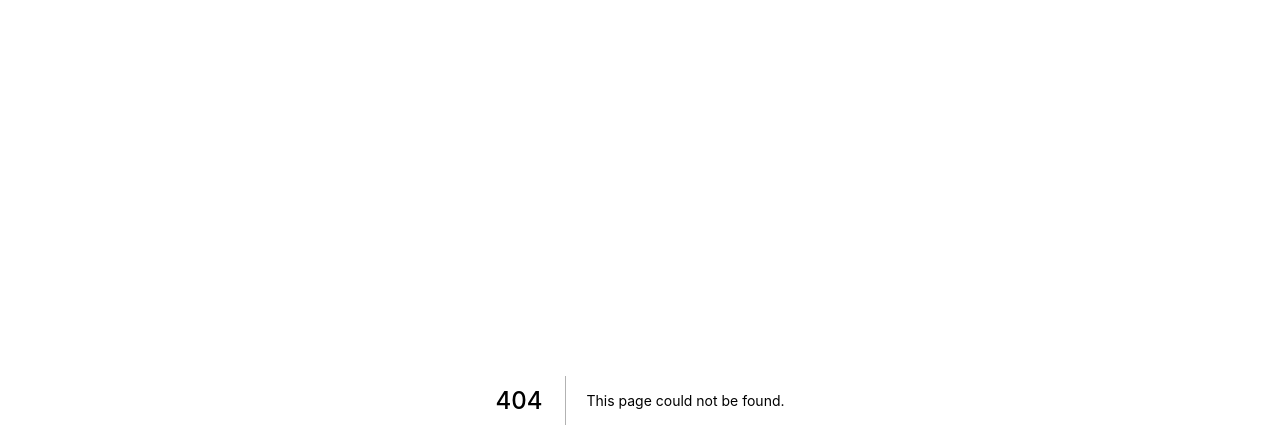
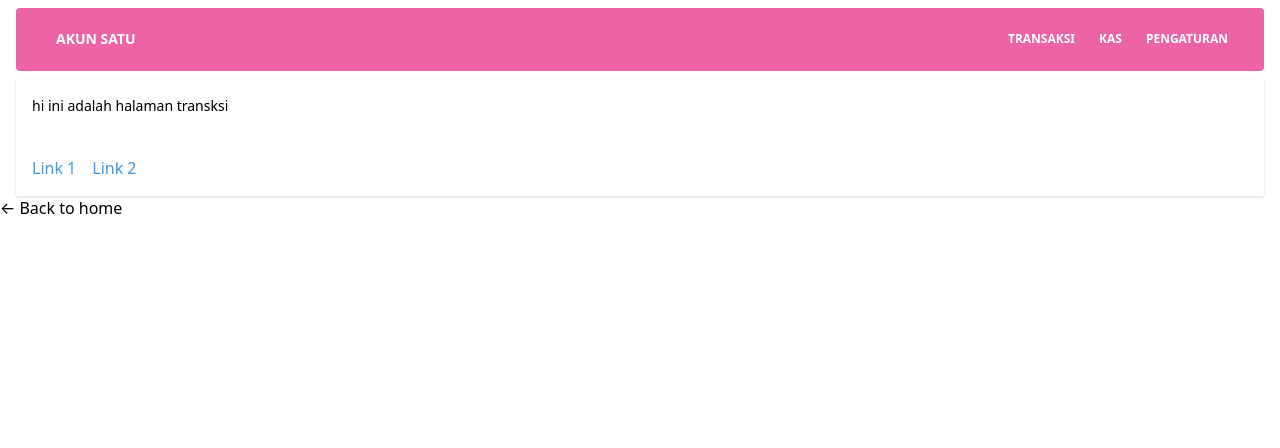
Before and after one commit to ramajedd/aplikasiKoperasi, a Next.js app: page /pg/transaksi in a window 1280 px wide. Before the commit this address had no page. Shown: the top 448 px of the page. Built offline with nearby package versions, Linux system fonts and the light colour scheme.

Commit message:
penamahan halaman

```diff
--- a/components/layout.js
+++ b/components/layout.js
@@ -4,7 +4,7 @@ import Menu from './menu.js'
 import React, { useState } from 'react';
 
 const name = 'Your Name'
-export const siteTitle = 'Next.js Sample Website'
+export const siteTitle = 'apkop'
 
 export default function Layout({ beranda, children }) {
   //console.log(beranda); menghasilkan true
--- a/components/menu.js
+++ b/components/menu.js
@@ -1,4 +1,5 @@
 import React from "react";
+import Link from 'next/link'
 
 export default function Menu({ fixed }) {
   const [menuOpen, setMenuOpen] = React.useState(false);
@@ -13,7 +14,7 @@ export default function Menu({ fixed }) {
                 className="text-sm font-bold leading-relaxed inline-block mr-4 py-2 whitespace-no-wrap uppercase text-white"
                 href="#pablo"
               >
-                  pink Starter Menu
+                Akun Satu
                 </a>
               <button
                 className="flex items-center shadow border-blue-500 border-2 rounded-full  px-4 py-2 text-blue-500 hover:bg-blue-500 hover:text-white visible sm:inline-flex md:inline-flex lg:hidden xl:hidden"
@@ -21,7 +22,7 @@ export default function Menu({ fixed }) {
                 type="button"
                 onClick={() => setMenuOpen(!menuOpen)}
               >
-                        HEllo
+                Menu
                 </button>
             </div>
             <div
@@ -33,11 +34,21 @@ export default function Menu({ fixed }) {
             >
               <ul className="flex flex-col lg:flex-row list-none lg:ml-auto">
                 <li className="nav-item">
+
+                  <Link href="/pg/transaksi">
+                    <a className="px-3 py-2 flex items-center text-xs uppercase font-bold leading-snug text-white hover:opacity-75">
+                      Transaksi
+                    </a>
+                  </Link>
+
+
+                </li>
+                <li className="nav-item">
                   <a
                     className="px-3 py-2 flex items-center text-xs uppercase font-bold leading-snug text-white hover:opacity-75"
                     href="#pablo"
                   >
-                      Discover
+                    Kas
                     </a>
                 </li>
                 <li className="nav-item">
@@ -45,15 +56,7 @@ export default function Menu({ fixed }) {
                     className="px-3 py-2 flex items-center text-xs uppercase font-bold leading-snug text-white hover:opacity-75"
                     href="#pablo"
                   >
-                      Profile
-                    </a>
-                  </li>
-                  <li className="nav-item">
-                    <a
-                      className="px-3 py-2 flex items-center text-xs uppercase font-bold leading-snug text-white hover:opacity-75"
-                      href="#pablo"
-                    >
-                      Settings
+                    Pengaturan
                     </a>
                 </li>
               </ul>
--- a/pages/index.js
+++ b/pages/index.js
@@ -1,5 +1,4 @@
 import Head from 'next/head'
-import Link from 'next/link'
 import Layout, { siteTitle } from '../components/layout'
 import Card from '../components/card'
 //import utilStyles from '../styles/utils.module.css'
@@ -18,20 +17,10 @@ const Home = () => {
         <title>{siteTitle}</title>
       </Head>
       <section >
-
-
         <Card
-            data={`Hi ${data.users[0].name}`}
-            deskripsi={"This is a sample website - you’ll be building a site like this on our tutorial"}
+          data={`Hi ${data.users[0].name}`}
+          deskripsi={"This is a sample website - you’ll be building a site like this on our tutorial"}
         />
-
-
-          <a href="https://nextjs.org/learn">our Next.js tutorial</a>.)
-          <Link href="/posts/first-post">
-            <a>first post</a>
-          </Link>
-
-
       </section>
     </Layout>
   )
--- /dev/null
+++ b/pages/pg/transaksi.js
@@ -0,0 +1,19 @@
+import Head from 'next/head'
+import Card from '../../components/card'
+import Layout from '../../components/layout'
+//import React, { useState } from 'react';
+
+export default function Transaksi() {
+ // const [status, setStatus] = useState(false);
+  //const warna = status?'success':'error';
+  return (
+    <Layout>
+            <Card
+    data ={"hi"}
+    deskripsi={" ini adalah halaman transksi"}
+    />
+    </Layout>
+
+
+  )
+}
```
Also changed, not shown: pages/pg/first-post.js (renamed from pages/posts/first-post.js), 1 other file (tests, documents, lock files or other folders). Lines whose indentation alone changed are shown as unchanged.
